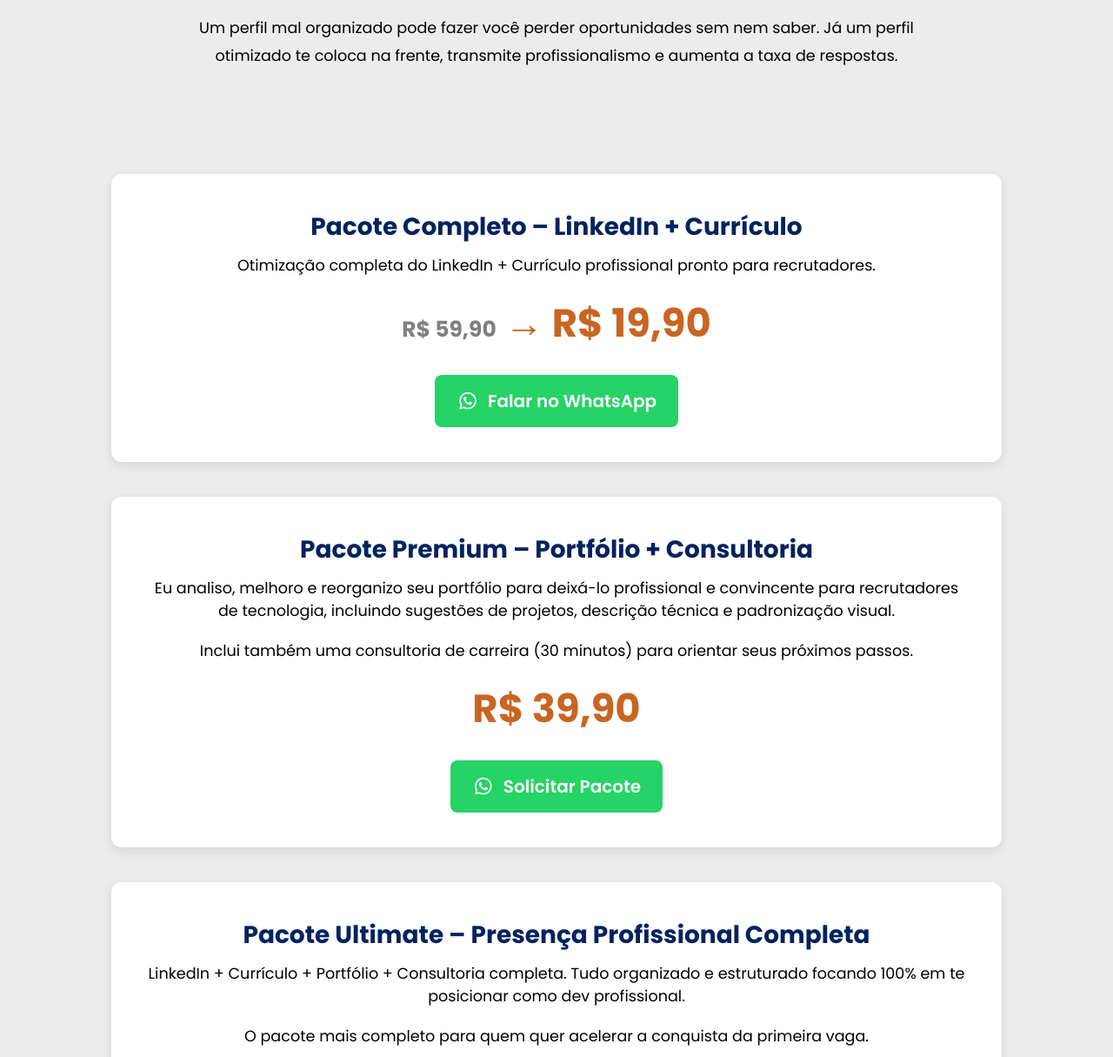
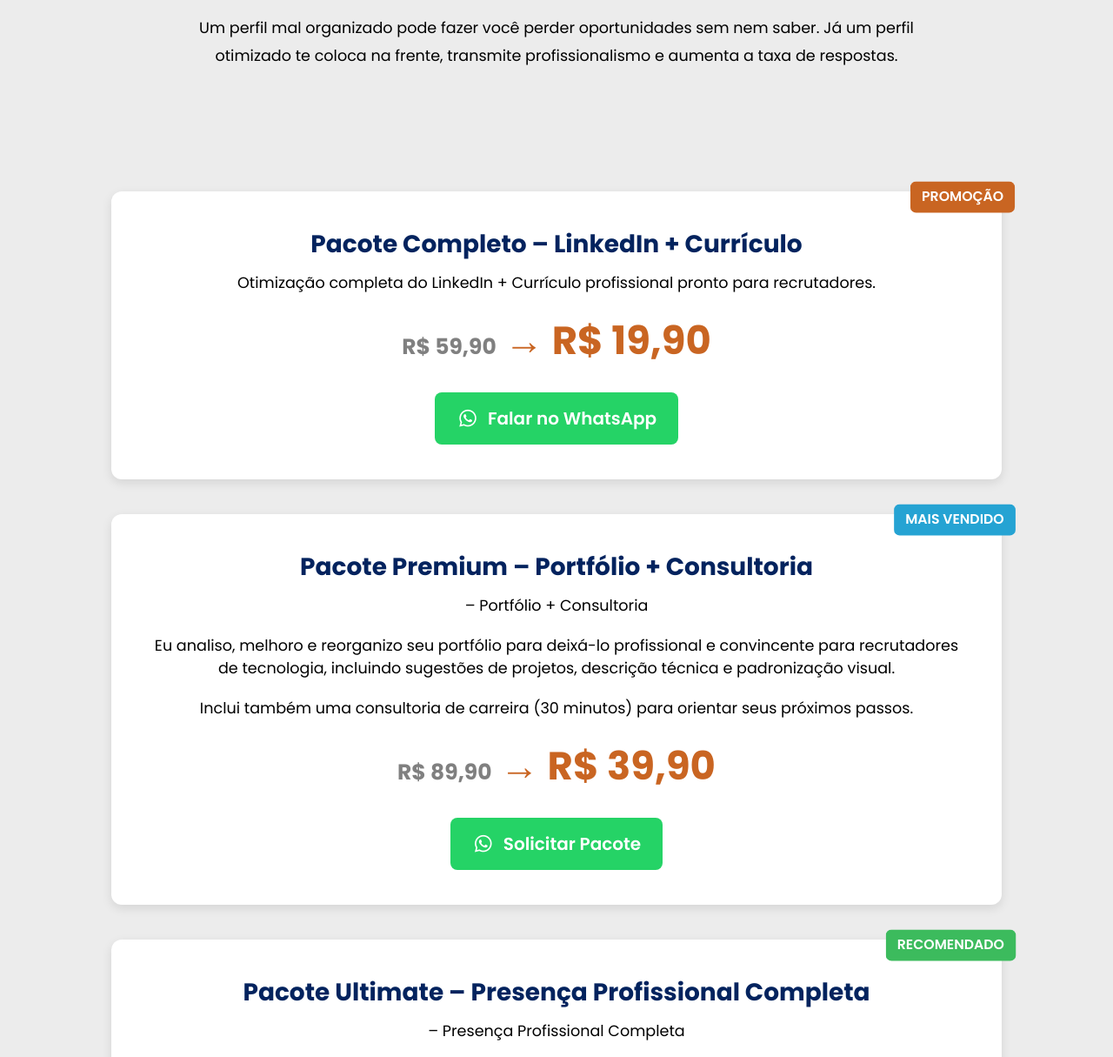
Before and after one commit to alysonmarquez/VendasConsutoria, a plain HTML site: page index.html in a window 1280 px wide. Shown: the part 1560-2775 px from the top of the page at 87% size. Drawn offline with nearby package versions, Linux system fonts and the light colour scheme.

Commit message:
alteração nos campos promocionais, alinhamentos e interface

```diff
--- a/index.html
+++ b/index.html
@@ -20,6 +20,7 @@
             text-decoration: none;
             list-style: none;
         }
+
         :root{
             --bg-color: #ececec;
             --second-bg-color: #ffffff;
@@ -59,12 +60,14 @@
         }
 
         .hero-text h2{
+            align-items: center;
             font-size: var(--h2-font);
             font-weight: 700;
             margin-bottom: 20px;
         }
 
         .hero-text p{
+            align-items: center;
             font-size: var(--p-font);
             color: var(--second-color);
             line-height: 1.7;
@@ -141,6 +144,7 @@
                 height: 280px;
             }
         }
+    @keyframes pulse {0%{transform:scale(1);}50%{transform:scale(1.1);}100%{transform:scale(1);}}
     </style>
 </head>
 
@@ -180,26 +184,31 @@
             Um perfil mal organizado pode fazer você perder oportunidades sem nem saber. Já um perfil otimizado te coloca na frente, transmite profissionalismo e aumenta a taxa de respostas.</p>
     </section>
 
-        <div class="service-box">
+        <div class="service-box" style="position:relative; margin-top:60px;">
+        <div style="position:absolute; top:-10px; right:-10px; background:var(--main-color); color:#fff; padding:6px 12px; font-weight:600; border-radius:6px; font-size:0.9rem; animation:pulse 1.5s infinite;">PROMOÇÃO</div>
         <h3>Pacote Completo – LinkedIn + Currículo</h3>
         <p>Otimização completa do LinkedIn + Currículo profissional pronto para recrutadores.</p>
         <div class="price"><s style='color:gray; font-size:25px;'>R$ 59,90</s> → R$ 19,90</div>
         <a href="https://wa.me/5586999336352" class="btn-whats"><i class='bx bxl-whatsapp'></i> Falar no WhatsApp</a>
     </div>
 
-    <div class="service-box">
+    <div class="service-box" style="position:relative;">
         <h3>Pacote Premium – Portfólio + Consultoria</h3>
+        <div style="position:absolute; top:-10px; right:-10px; background:#25a3d3; color:#fff; padding:6px 12px; font-weight:600; border-radius:6px; font-size:0.9rem; animation:pulse 1.5s infinite; z-index:10;">MAIS VENDIDO</div>
+        <p> – Portfólio + Consultoria</h3>
         <p>Eu analiso, melhoro e reorganizo seu portfólio para deixá-lo profissional e convincente para recrutadores de tecnologia, incluindo sugestões de projetos, descrição técnica e padronização visual.</p>
         <p style="margin-top:10px;">Inclui também uma consultoria de carreira (30 minutos) para orientar seus próximos passos.</p>
-        <div class="price">R$ 39,90</div>
+        <div class="price"><s style='color:gray; font-size:25px;'>R$ 89,90</s> → R$ 39,90</div>
         <a href="https://wa.me/5586999336352" class="btn-whats"><i class='bx bxl-whatsapp'></i> Solicitar Pacote</a>
     </div>
 
-    <div class="service-box">
+    <div class="service-box" style="position:relative;">
         <h3>Pacote Ultimate – Presença Profissional Completa</h3>
+        <div style="position:absolute; top:-10px; right:-10px; background:#3cbb5d; color:#fff; padding:6px 12px; font-weight:600; border-radius:6px; font-size:0.9rem; animation:pulse 1.5s infinite; z-index:10;">RECOMENDADO</div>
+        <p> – Presença Profissional Completa</h3>
         <p>LinkedIn + Currículo + Portfólio + Consultoria completa. Tudo organizado e estruturado focando 100% em te posicionar como dev profissional.</p>
         <p style="margin-top:10px;">O pacote mais completo para quem quer acelerar a conquista da primeira vaga.</p>
-        <div class="price">R$ 69,90</div>
+        <div class="price"><s style='color:gray; font-size:25px;'>R$ 129,90</s> → R$ 69,90</div>
         <a href="https://wa.me/5586999336352" class="btn-whats"><i class='bx bxl-whatsapp'></i> Quero o Ultimate</a>
     </div>
         <a href="https://wa.me/5586999336352" class="btn-whats"><i class='bx bxl-whatsapp'></i> Falar no WhatsApp</a>
```
